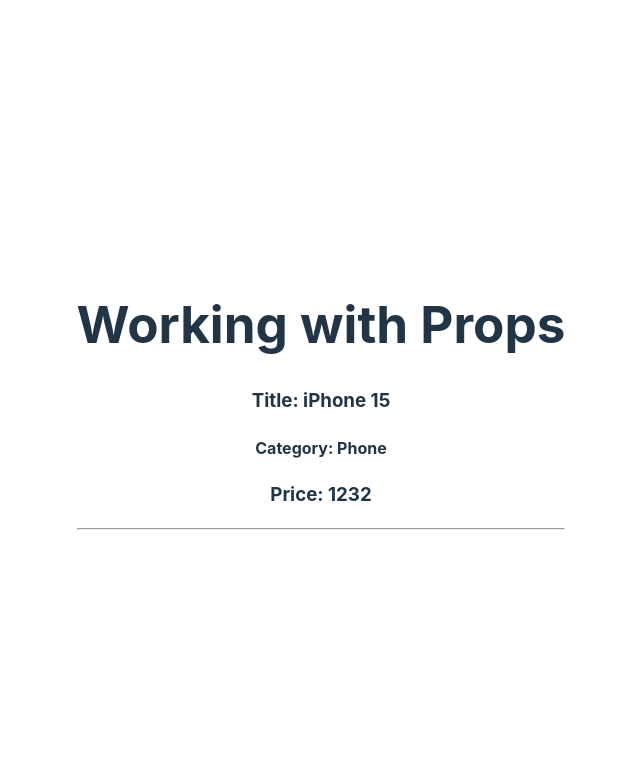
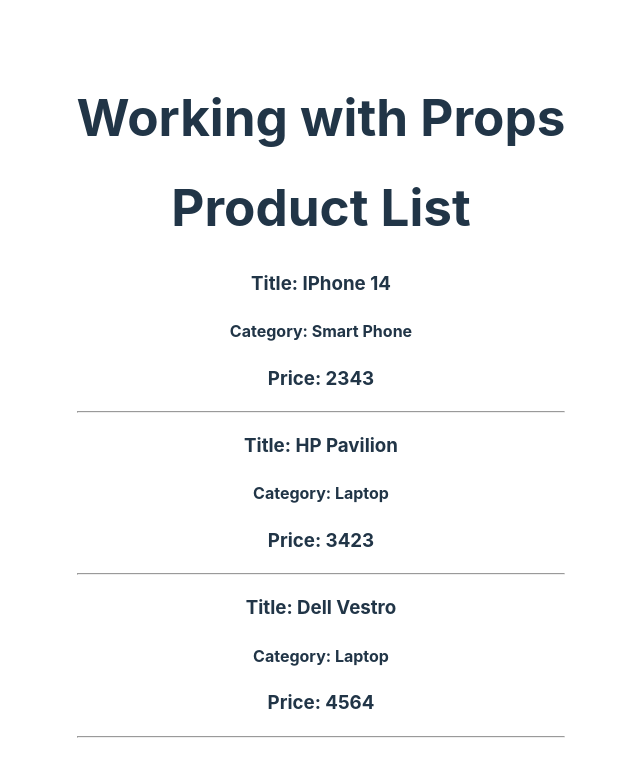
Before and after one commit to wgong/DigiSafari-React, a React (Vite) app in the folder Module05/props-demo-app/: page / in a window 1280 px wide. Shown: the top 776 px of the page, without its empty margins (319-959 px from the left). Built offline with nearby package versions, Linux system fonts and the light colour scheme.

Commit message:
products and product detail

```diff
--- a/Module05/props-demo-app/src/App.jsx
+++ b/Module05/props-demo-app/src/App.jsx
@@ -1,12 +1,38 @@
 import './App.css'
-import ProductDetail from './components/ProductDetail'
+import Products from './components/Products'
+
 
 function App() {
+
+  const productList = [
+    {
+      id: 1,
+      name: "IPhone 14",
+      category: "Smart Phone",
+      price: 2343
+    },
+    {
+      id: 2,
+      name: "HP Pavilion",
+      category: "Laptop",
+      price: 3423
+    },
+    {
+      id: 3,
+      name: "Dell Vestro",
+      category: "Laptop",
+      price: 4564
+    }
+  ]
 
   return (
     <>
       <h1>Working with Props</h1>
-      <ProductDetail title="iPhone 15" category="Phone" price={1232}/>
+      <Products productList={productList}/>
+
+      {/* <ProductDetail title="iPhone 15" category="Phone" price={1232}/>
+      <ProductDetail title="iPhone 14" category="Phone" price={4534}/>
+      <ProductDetail title="iPhone 13" category="Phone" price={3452}/> */}
     </>
   )
 }
--- a/Module05/props-demo-app/src/components/ProductDetail.jsx
+++ b/Module05/props-demo-app/src/components/ProductDetail.jsx
@@ -1,11 +1,12 @@
 import React from 'react'
 
-function ProductDetail(props) {
+function ProductDetail({title, category, price }) {
+  // const {title, category, price } = props
   return (
     <div>
-      <h3>Title: {props.title}</h3>
-      <h4>Category: {props.category}</h4>
-      <h3>Price: {props.price}</h3>
+      <h3>Title: {title}</h3>
+      <h4>Category: {category}</h4>
+      <h3>Price: {price}</h3>
       <hr/>
     </div>
   )
--- /dev/null
+++ b/Module05/props-demo-app/src/components/Products.jsx
@@ -0,0 +1,17 @@
+import React from 'react'
+import ProductDetail from './ProductDetail'
+
+function Products({productList}) {
+  return (
+    <div>
+        <h1>Product List</h1>
+      {
+        productList.map((product)=>(
+          <ProductDetail key={product.id} title={product.name} category={product.category} price={product.price}/>
+        ))
+      }
+    </div>
+  )
+}
+
+export default Products
```
